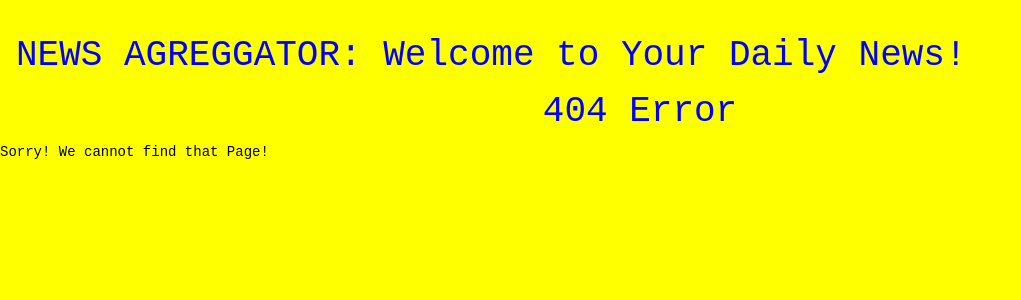
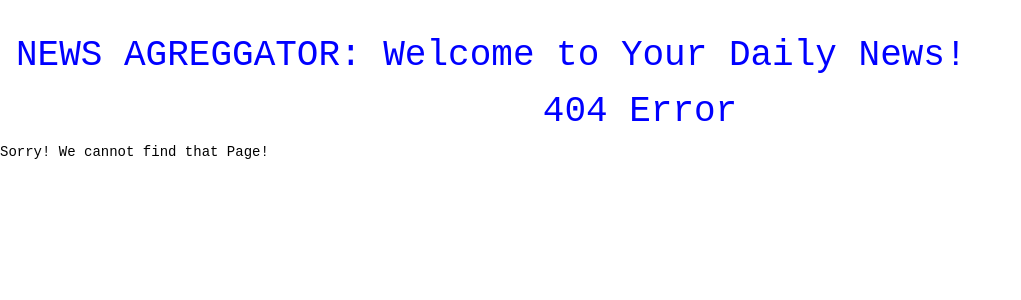
Before and after one commit to 3xistentialcrisis/News, a Flask app: template app/templates/404-error.html in a window 1280 px wide. Shown: the top 300 px of the page, without its empty margins (0-1021 px from the left). Run offline with Flask 2, Linux system fonts and the light colour scheme; the template is opened without the code that fills it, so the values that code supplies are empty; some libraries are stand-ins or nearby versions.

Commit message:
Redeploy to heroku

```diff
--- a/app/static/css/styles.css
+++ b/app/static/css/styles.css
@@ -1,7 +1,6 @@
 body{
     color: black;
     font-family: monospace;
-    background-color: yellow;
 }
 
 h1{
```
